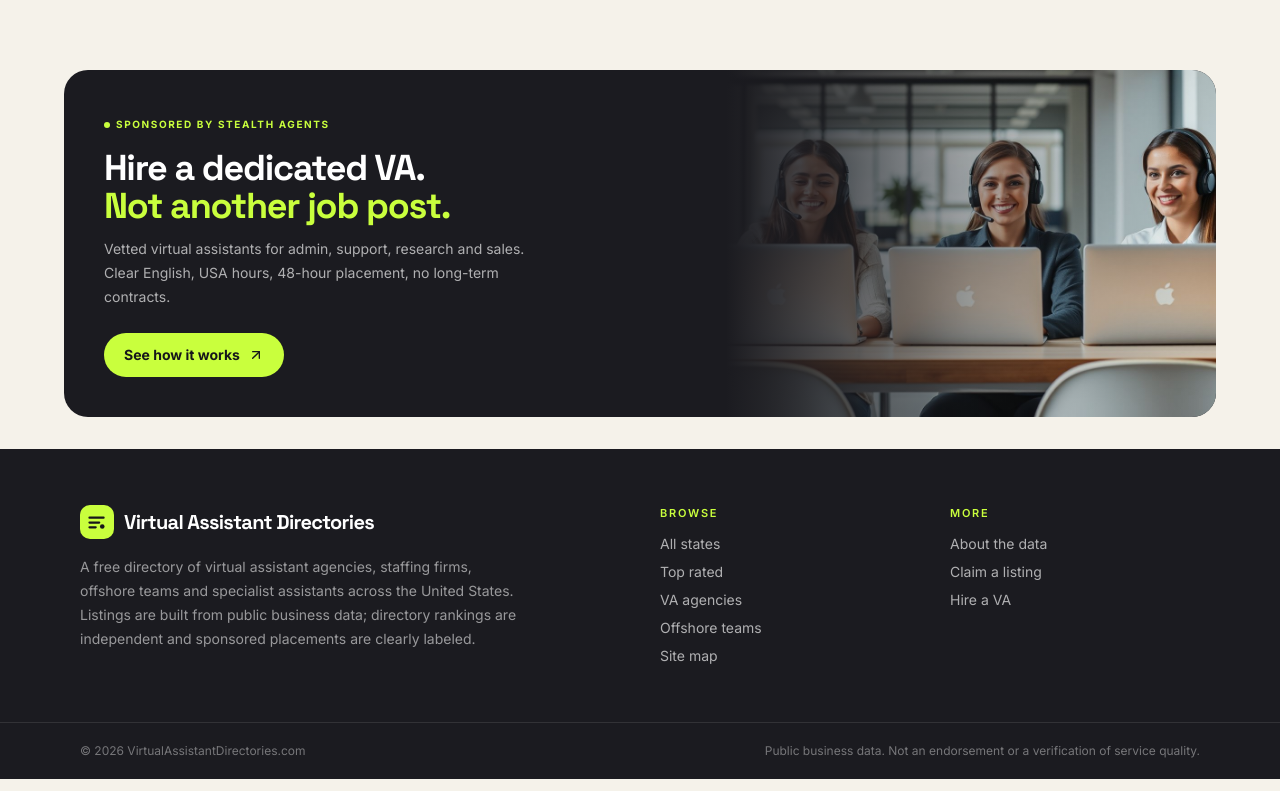
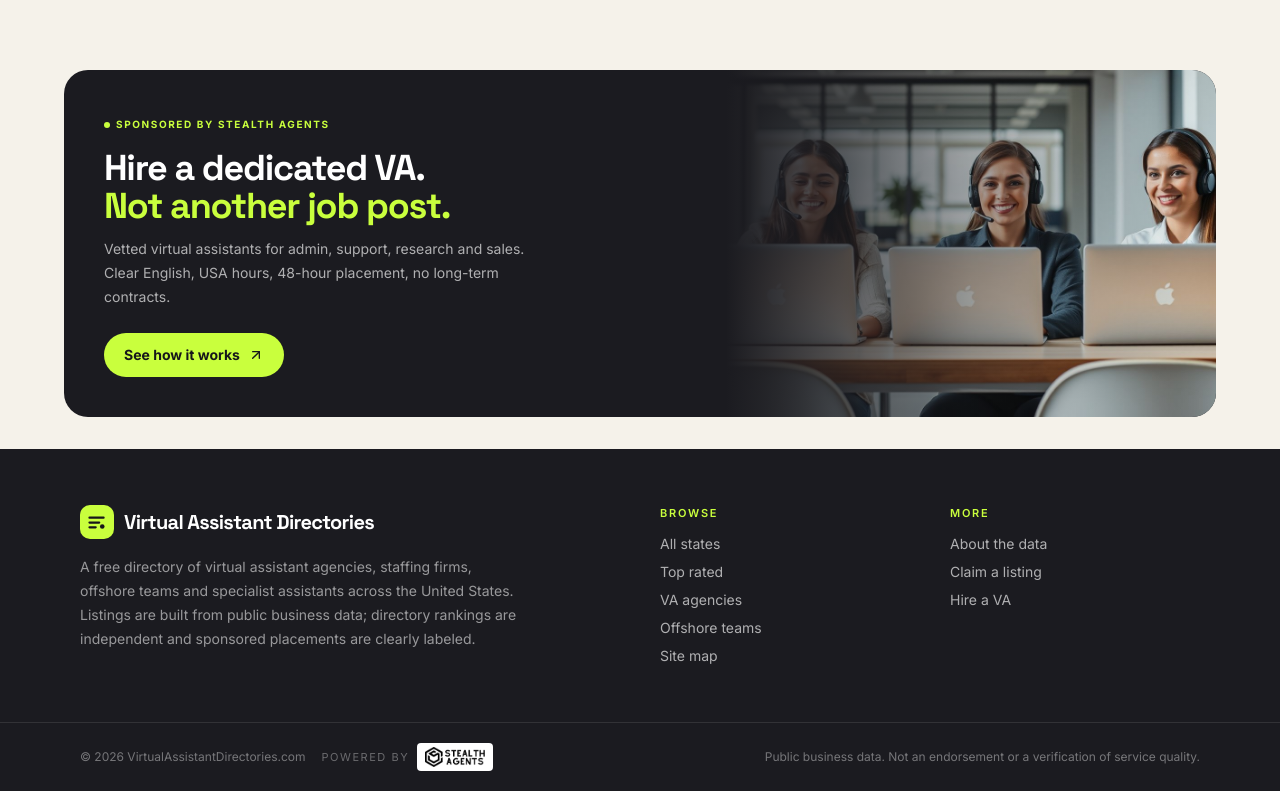
Before and after one commit to teovanyo/virtualassistantdirectories, a Next.js app: page / in a window 1280 px wide. Shown: the part 7618-8409 px from the top of the page. Built offline with nearby package versions, Linux system fonts and the light colour scheme.

Commit message:
Add Powered by Stealth Agents credit in footer

```diff
--- a/app/layout.tsx
+++ b/app/layout.tsx
@@ -151,8 +151,30 @@ export default function RootLayout({ children }: LayoutProps<"/">) {
             </div>
           </div>
           <div className="border-t border-white/10">
-            <div className="mx-auto flex max-w-6xl flex-col gap-2 px-4 py-5 text-xs text-white/40 sm:flex-row sm:items-center sm:justify-between">
-              <p>&copy; 2026 VirtualAssistantDirectories.com</p>
+            <div className="mx-auto flex max-w-6xl flex-col gap-3 px-4 py-5 text-xs text-white/40 sm:flex-row sm:items-center sm:justify-between">
+              <div className="flex flex-wrap items-center gap-x-4 gap-y-2">
+                <p>&copy; 2026 VirtualAssistantDirectories.com</p>
+                <a
+                  href="https://stealthagents.com/?utm_source=virtualassistantdirectories&utm_medium=referral&utm_campaign=virtual-assistant&utm_content=powered-by-footer"
+                  target="_blank"
+                  rel="noopener"
+                  aria-label="Powered by Stealth Agents"
+                  className="inline-flex items-center gap-2 transition hover:opacity-100"
+                >
+                  <span className="text-[11px] uppercase tracking-[0.14em] text-white/35">Powered by</span>
+                  <span className="inline-flex items-center rounded bg-white px-2 py-1">
+                    <img
+                      src="/brand/stealth-agents-logo-black.png"
+                      alt="Stealth Agents"
+                      title="Stealth Agents"
+                      width={149}
+                      height={50}
+                      loading="lazy"
+                      className="h-5 w-auto"
+                    />
+                  </span>
+                </a>
+              </div>
               <p>Public business data. Not an endorsement or a verification of service quality.</p>
             </div>
           </div>
```
Also changed, not shown: public/brand/stealth-agents-logo-black.png (added).
